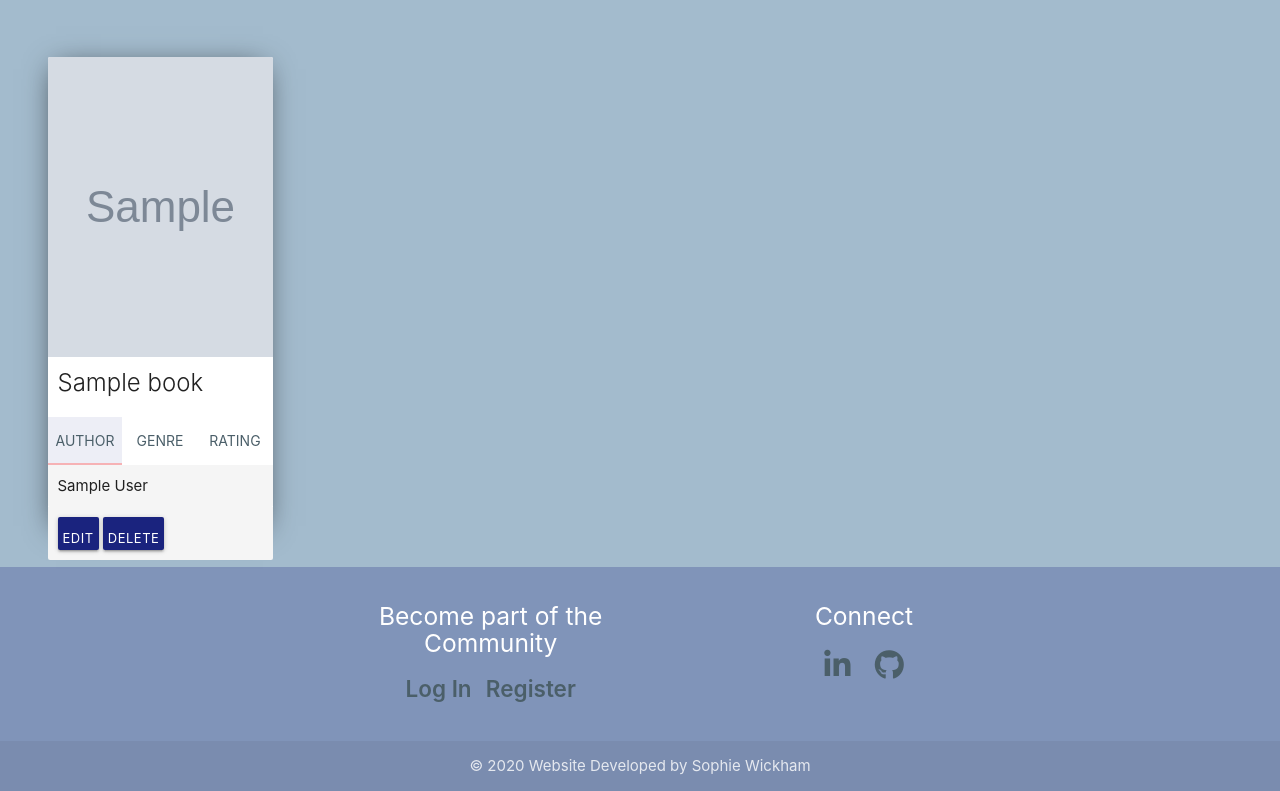
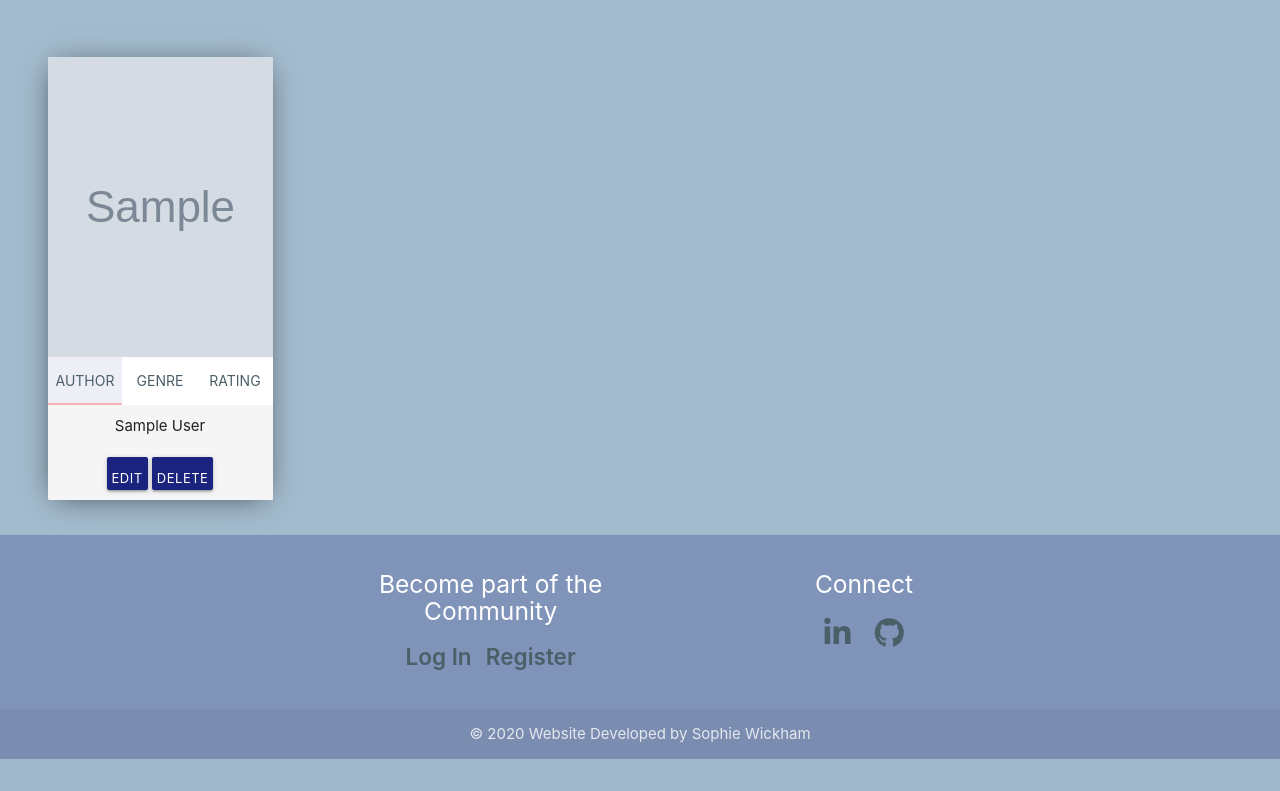
Before and after one commit to sw1ckham/i-brary, a Flask app: page /show_books in a window 1280 px wide. Shown: the part 168-959 px from the top of the page. After the commit the page ends 927 px from the top, so only its background shows below. Run offline with Flask 2, Linux system fonts and the light colour scheme; the visitor is signed in with stand-in values (Sample User, id 1); grey boxes marked "Sample" are stand-in pictures; a database or web service that is not in the repository returns one stand-in record (values such as "Sample title"); some libraries are stand-ins or nearby versions.

Commit message:
Taken out 'book title' from view as is better design

```diff
--- a/templates/books.html
+++ b/templates/books.html
@@ -9,14 +9,14 @@
 
         <hr class="block-divider">
         {% for book in books %}
-		    <div id="card" class="col s12 m4 l3 flexbox">
+		    <div id="card" class="col s12 m4 l3 center flexbox">
 			    <div class="card hoverable center-block">
 				    <div class="card-image">
                         <img src= "{{book.img_url}}" alt="Front page of Atomic Habits">
                     </div>
-					<div class="card-content title-content">
+					<!-- <div class="card-content title-content">
 						<span class="card-title grey-text text-darken-4">{{book.book_name}}</span>
-					</div>
+					</div>  -->
 					<div class="card-tabs">
 						<ul class="tabs">
 							<li class="tab col s4"><a class="active" href="#test4{{loop.index}}">Author</a></li>
--- a/templates/index.html
+++ b/templates/index.html
@@ -49,9 +49,9 @@
 				<div class="card-image">
 					<img src= "{{book.img_url}}" alt="Image of a book">
                     </div>
-					<div class="card-content title-content">
+					<!-- <div class="card-content title-content">
 						<span class="card-title grey-text text-darken-4">{{book.book_name}}</span>
-					</div>
+					</div> -->
 					<div class="card-tabs">
 						<ul class="tabs">
 							<li class="tab col s4"><a class="active" href="#test4{{loop.index}}">Author</a></li>
```
